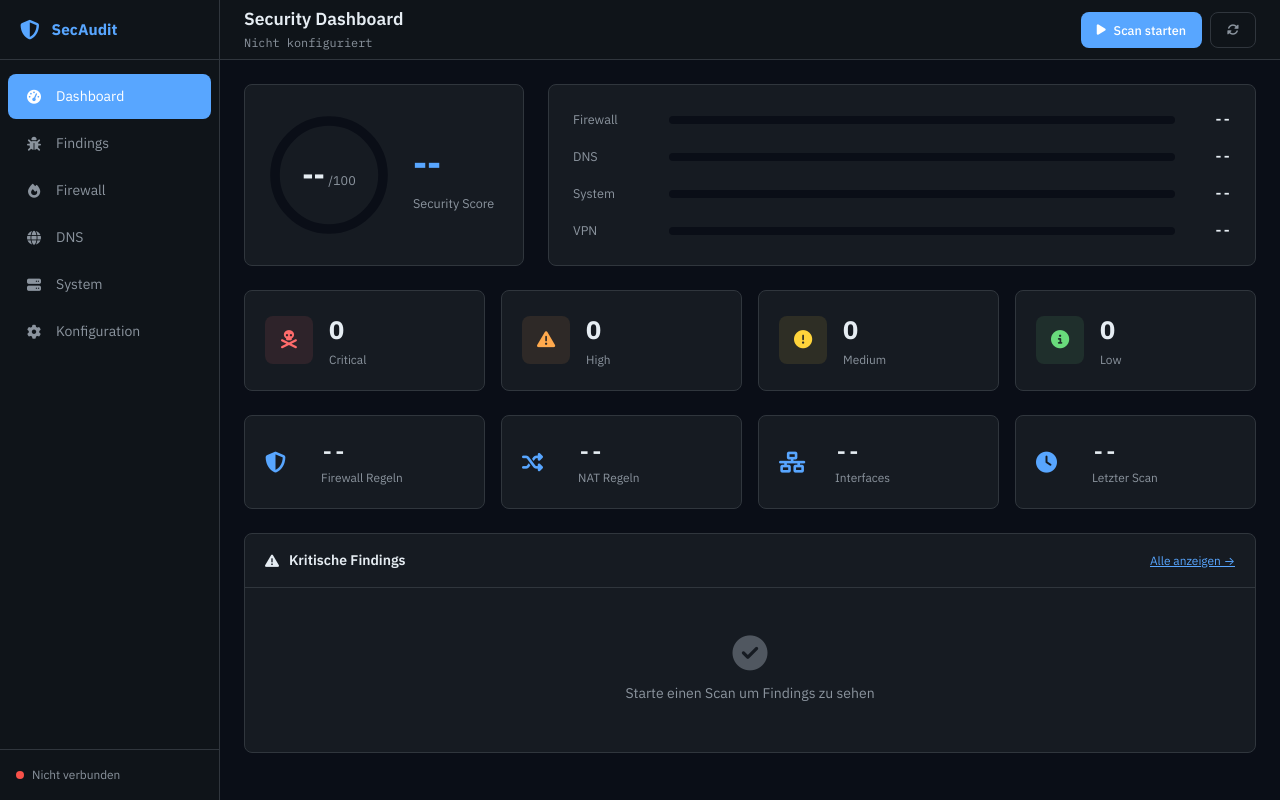
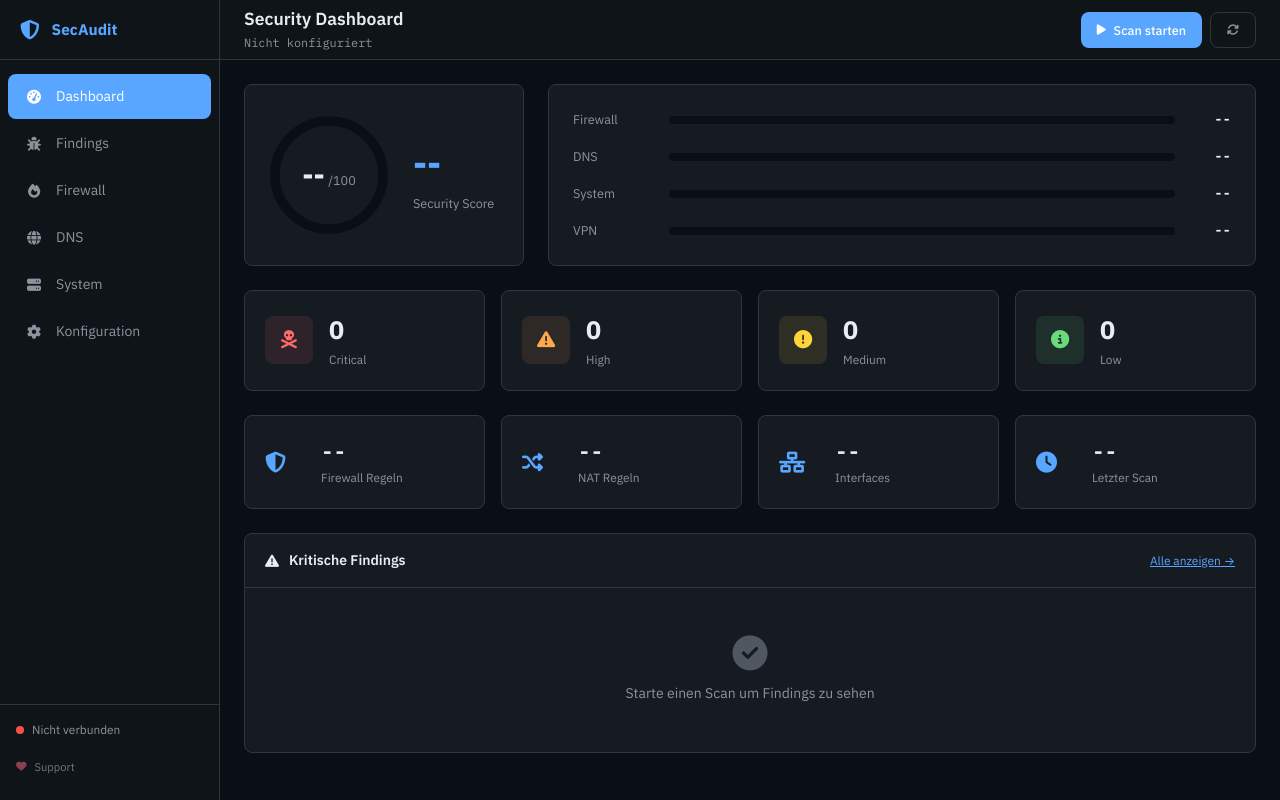
Before and after one commit to RiDDiX/opnsense-secops, a Flask app: page / in a window 1280 px wide. Run offline with Flask 3, Linux system fonts and the light colour scheme; data that the repository does not hold is empty; parts of the project's set-up code (start-up, migrations or seed data) failed here and were passed over.

Commit message:
feat: Add support/donate section to README and subtle PayPal link in dashboard sidebar

```diff
--- a/src/web/static/css/style.css
+++ b/src/web/static/css/style.css
@@ -136,6 +136,30 @@ body {
     background: var(--danger);
 }
 .status-dot.online { background: var(--success); }
+
+.donate-link {
+    display: flex;
+    align-items: center;
+    gap: 8px;
+    margin-top: 12px;
+    padding: 8px 0;
+    font-size: 0.8rem;
+    color: var(--text-dim);
+    text-decoration: none;
+    transition: color 0.2s ease;
+}
+.donate-link i {
+    font-size: 0.75rem;
+    color: #e05d6f;
+    opacity: 0.6;
+    transition: opacity 0.2s ease;
+}
+.donate-link:hover {
+    color: var(--text-muted);
+}
+.donate-link:hover i {
+    opacity: 1;
+}
 
 /* ═══════════════════════════════════════════════════════════════
    MAIN CONTENT
--- a/src/web/templates/index.html
+++ b/src/web/templates/index.html
@@ -47,6 +47,10 @@
                 <span class="status-dot offline"></span>
                 <span>Nicht verbunden</span>
             </div>
+            <a href="https://www.paypal.me/RiDDiX93" target="_blank" rel="noopener" class="donate-link">
+                <i class="fas fa-heart"></i>
+                <span>Support</span>
+            </a>
         </div>
     </nav>
 
```
Also changed, not shown: README.md.
